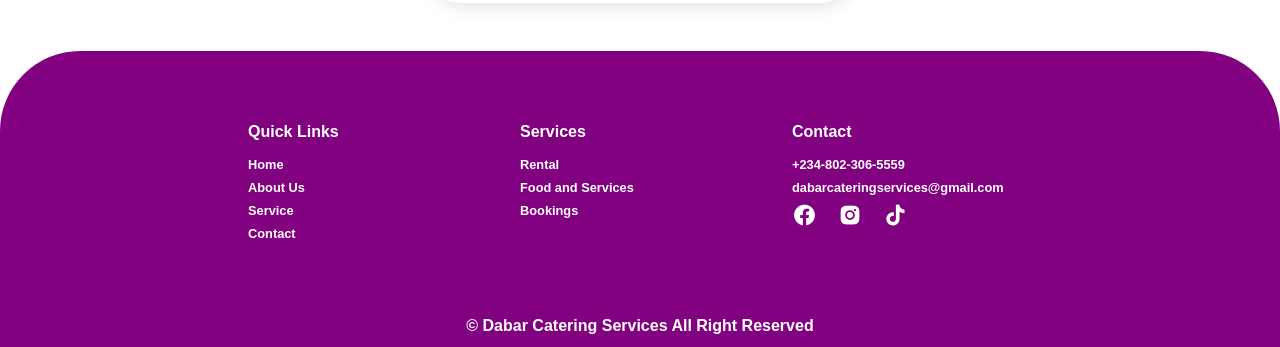
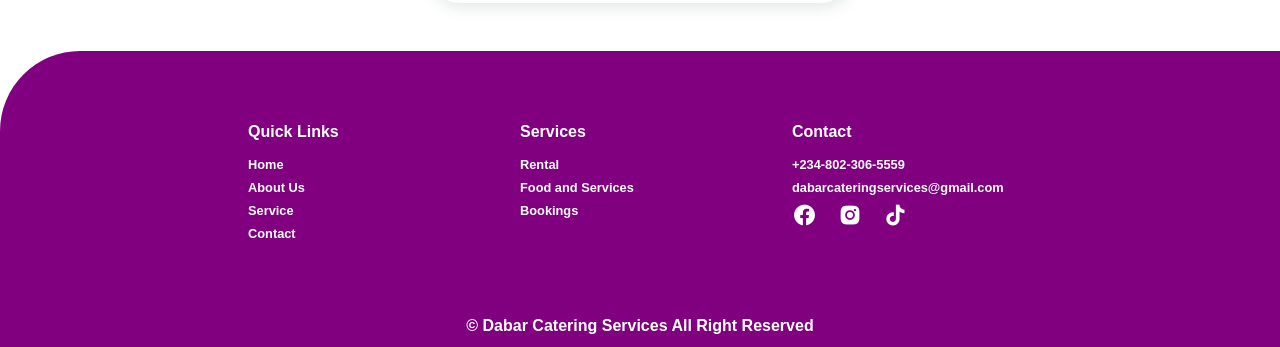
Before and after one commit to 7deaths/Dabar-Catering-2, a plain HTML site: page index.html in a window 1280 px wide. Shown: the part 1833-2180 px from the top of the page. Drawn offline with nearby package versions, Linux system fonts and the light colour scheme.

Commit message:
My project

```diff
--- a/ordernow.css
+++ b/ordernow.css
@@ -154,7 +154,7 @@
     justify-content: center;
     background: var(--main-color);
     color: var(--bg-color);
-    border-radius: 5rem 5rem 0 0;
+    border-radius: 5rem 0 0 0;
 }
 
 .footer_container {
--- a/style.css
+++ b/style.css
@@ -280,7 +280,7 @@
     justify-content: center;
     background: var(--main-color);
     color: var(--bg-color);
-    border-radius: 5rem 5rem 0 0;
+    border-radius: 5rem 0rem 0 0;
 }
 
 .footer_container {
```
